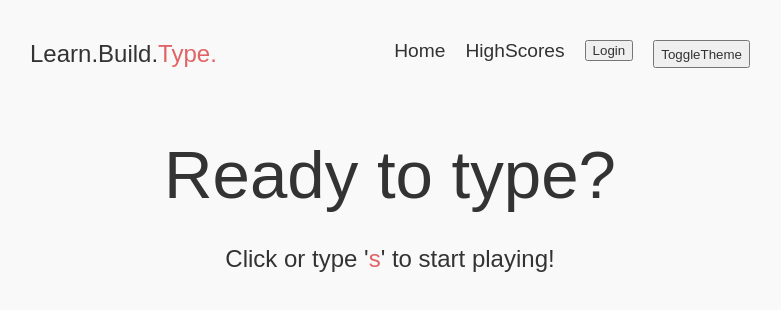
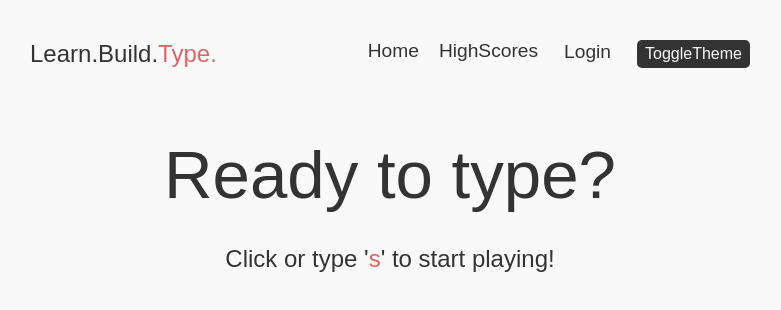
Before and after one commit to genarot/react-serverless-fullstack-udemy, a React (Create React App) app: page / in a window 1280 px wide. Shown: the top 310 px of the page, without its empty margins (250-1031 px from the left). Built offline with nearby package versions, Linux system fonts and the light colour scheme.

Commit message:
Created button and button link components and Loader

```diff
--- a/src/App.tsx
+++ b/src/App.tsx
@@ -9,6 +9,7 @@ import { useAuth0 } from "@auth0/auth0-react";
 import { ThemeProvider } from "styled-components";
 import { darkTheme, lightTheme } from "./styled/Themes";
 import UseTheme from "./hooks/UseTheme";
+import Loader from "./styled/Loader";
 
 function App() {
   const { isLoading } = useAuth0();
@@ -22,7 +23,9 @@ function App() {
         <Global />
         <Main>
           {isLoading ? (
-            <p>Loading....</p>
+            <Loader>
+              <p>Loading....</p>
+            </Loader>
           ) : (
             <Container>
               <NavBar toggleTheme={setTheme as any} />
--- a/src/components/NavBar.tsx
+++ b/src/components/NavBar.tsx
@@ -2,8 +2,10 @@ import { useAuth0 } from "@auth0/auth0-react";
 import React from "react";
 import { Link } from "react-router-dom";
 import UseTheme from "../hooks/UseTheme";
+import { StyledButton } from "../styled/Buttons";
 import { Accent } from "../styled/Random";
 import {
+  StyledButtonLink,
   StyledLink,
   StyledNavbar,
   StyledNavBrand,
@@ -32,22 +34,24 @@ export const NavBar = (props: Props) => {
         </li>
         {!isAuthenticated && (
           <li>
-            <button onClick={loginWithRedirect}>Login</button>
+            <StyledButtonLink onClick={loginWithRedirect}>
+              Login
+            </StyledButtonLink>
           </li>
         )}
         {isAuthenticated && (
           <li>
-            <button onClick={() => logout()}>Logout</button>
+            <StyledButtonLink onClick={() => logout()}>Logout</StyledButtonLink>
           </li>
         )}
-        <button
+        <StyledButton
           onClick={function () {
             // @ts-ignore
             props.toggleTheme();
           }}
         >
           ToggleTheme
-        </button>
+        </StyledButton>
       </StyledNavItems>
     </StyledNavbar>
   );
--- /dev/null
+++ b/src/styled/Buttons.tsx
@@ -0,0 +1,11 @@
+import styled from "styled-components";
+
+export const StyledButton = styled.button`
+  background-color: var(--main-text-color);
+  color: var(--main-bg-color);
+  font-size: 1rem;
+  padding: 0.2rem 0.5rem;
+  cursor: pointer;
+  border-radius: 5px;
+  border: none;
+`;
--- a/src/styled/Global.tsx
+++ b/src/styled/Global.tsx
@@ -1,7 +1,5 @@
 import { createGlobalStyle } from "styled-components";
 import { MyTheme } from "./Themes";
-
-const isDarkThemeEnabled = true;
 
 export default createGlobalStyle<{ theme: MyTheme }>`
     :root {
--- /dev/null
+++ b/src/styled/Loader.tsx
@@ -0,0 +1,13 @@
+import styled from "styled-components";
+
+export default styled.div`
+  position: fixed;
+  top: 0;
+  right: 0;
+  left: 0;
+  bottom: 0;
+  display: flex;
+  align-items: center;
+  justify-content: center;
+  background-color: var(--main-bg-color);
+`;
--- a/src/styled/StyledNavbar.tsx
+++ b/src/styled/StyledNavbar.tsx
@@ -31,3 +31,14 @@ export const StyledLink = styled(Link)`
     color: var(--accent-color);
   }
 `;
+
+export const StyledButtonLink = styled.button`
+  border: none;
+  font-size: 1.2rem;
+  cursor: pointer;
+  background: none;
+
+  &:hover {
+    color: var(--accent-color);
+  }
+`;
```
